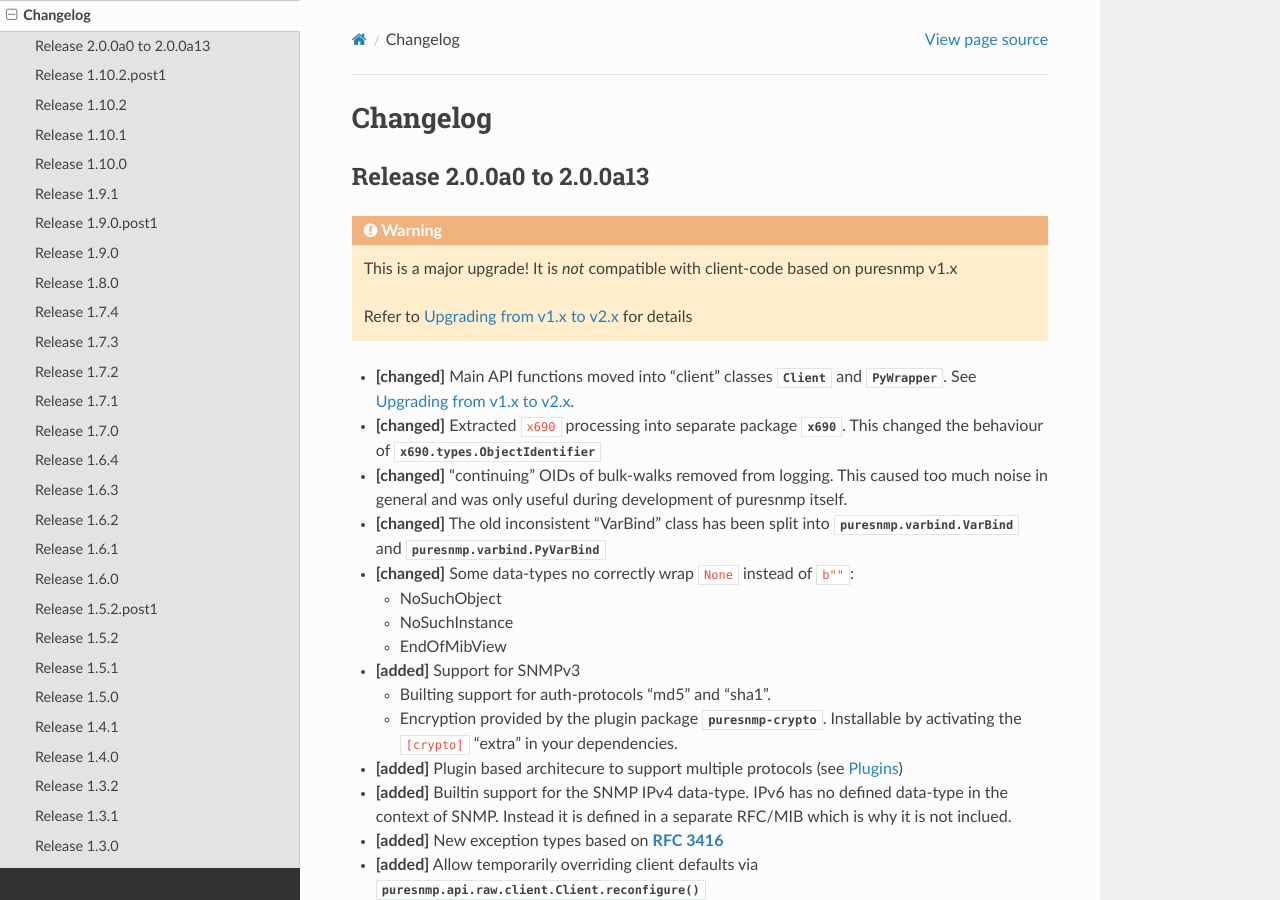
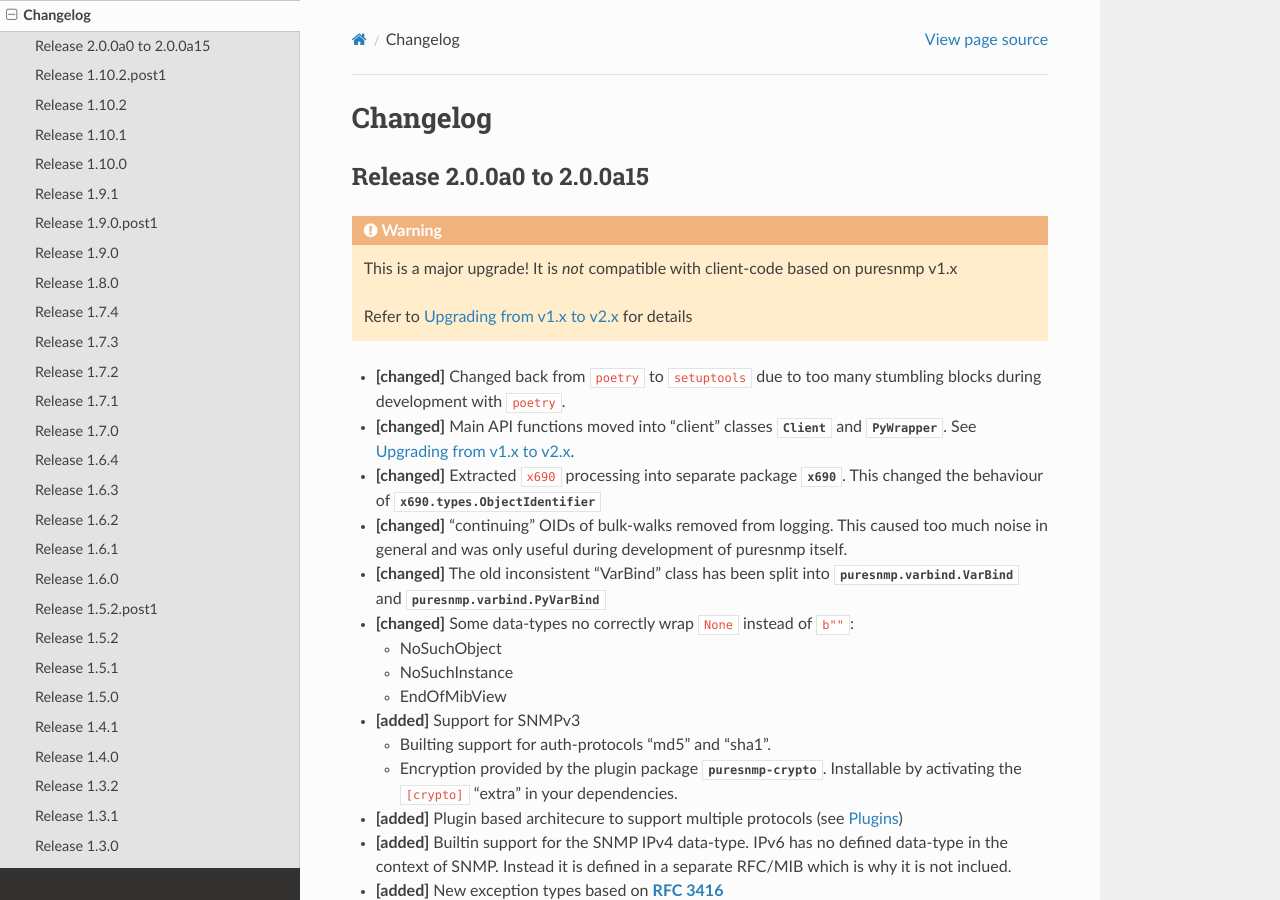
Before and after one commit to exhuma/puresnmp, a Sphinx documentation site: the page built from docs/changelog.rst, in a window 1280 px wide and 900 px high. Built offline with Sphinx 7.4.7 and the Read the Docs theme 2.0.0, drawn with Linux system fonts in a browser that asks for light colours; pages that are not in the unit, such as notebooks, are missing from menus.

Commit message:
Update changelog

```diff
--- a/docs/changelog.rst
+++ b/docs/changelog.rst
@@ -1,7 +1,7 @@
 Changelog
 =========
 
-Release 2.0.0a0 to 2.0.0a13
+Release 2.0.0a0 to 2.0.0a15
 ~~~~~~~~~~~~~~~~~~~~~~~~~~~
 
 .. warning::
@@ -10,6 +10,8 @@
 
     Refer to :py:ref:`upgrading` for details
 
+* **[changed]** Changed back from ``poetry`` to ``setuptools`` due to too many
+  stumbling blocks during development with ``poetry``.
 * **[changed]** Main API functions moved into "client" classes
   :py:class:`~puresnmp.api.raw.Client` and
   :py:class:`~puresnmp.api.pythonic.PyWrapper`. See :ref:`upgrading`.
```
